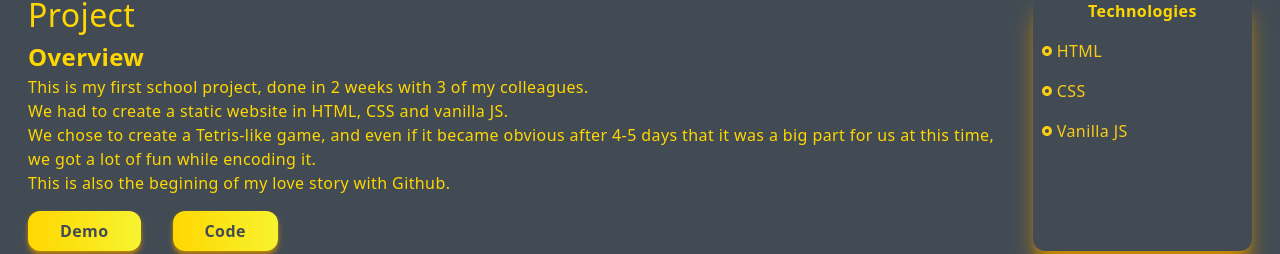
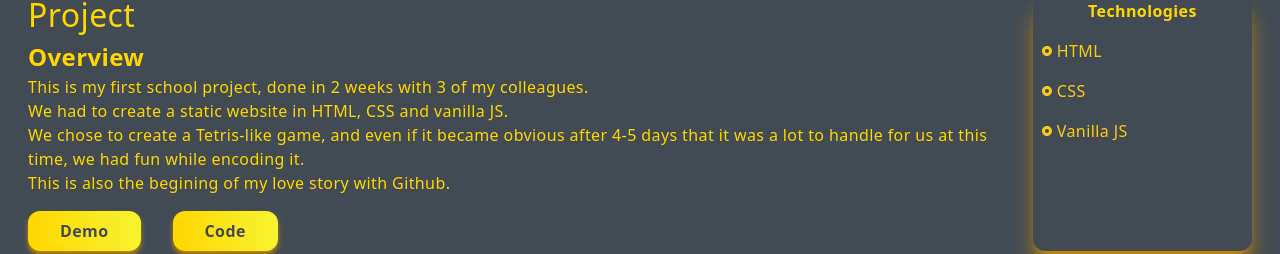
Before and after one commit to ChrichriR/My-Next-portfolio, a Next.js app: page /tetris in a window 1280 px wide. Shown: the part 361-615 px from the top of the page. Built offline with nearby package versions, Linux system fonts and the light colour scheme.

Commit message:
english corrections

```diff
--- a/pages/picnmove.jsx
+++ b/pages/picnmove.jsx
@@ -35,8 +35,8 @@ export default function Picnmove() {
             use 3 differents APIs. We designed a website app for people living
             in the city (Lyon in our case) and wanting to do running while
             keeping some memories with some random pictures taken at several
-            points of the predefined course they have choosen on the app. They
-            could collect this pictures once the running course was over.
+            points of the predefined course they had chosen on the app. They
+            could collect these pictures once the running course was over.
             <br />
             This project was our first step into the agile method (scrum for
             this project), the implementation of the Back-End with Express and
--- a/pages/tetris.jsx
+++ b/pages/tetris.jsx
@@ -32,9 +32,9 @@ export default function Tetris() {
             We had to create a static website in HTML, CSS and vanilla JS.
             <br />
             We chose to create a Tetris-like game, and even if it became obvious
-            after 4-5 days that it was a big part for us at this time, we got a
-            lot of fun while encoding it. <br /> This is also the begining of my
-            love story with Github.
+            after 4-5 days that it was a lot to handle for us at this time, we
+            had fun while encoding it. <br /> This is also the begining
+            of my love story with Github.
           </p>
           <a
             href="https://wcs-project1-tetris-zero.netlify.app/"
```
Also changed, not shown: 1 other file (tests, documents, lock files or other folders).
